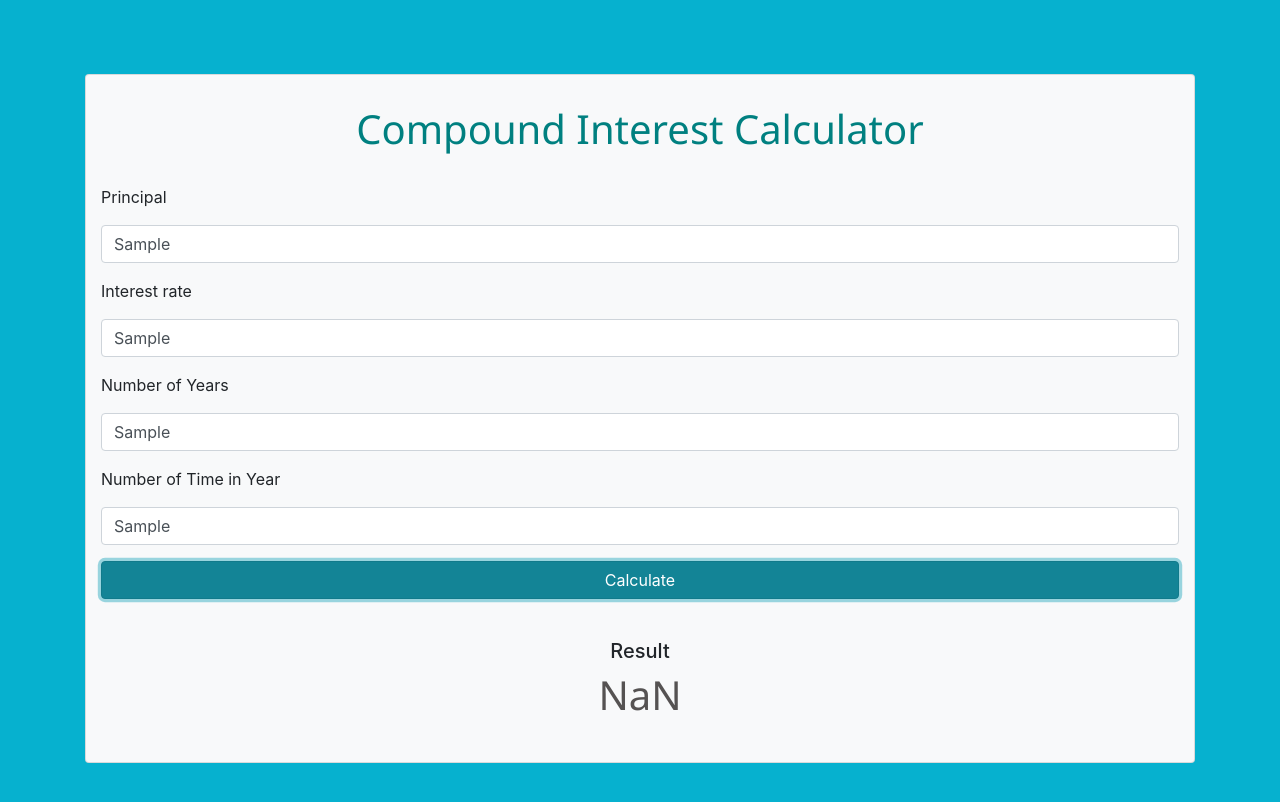
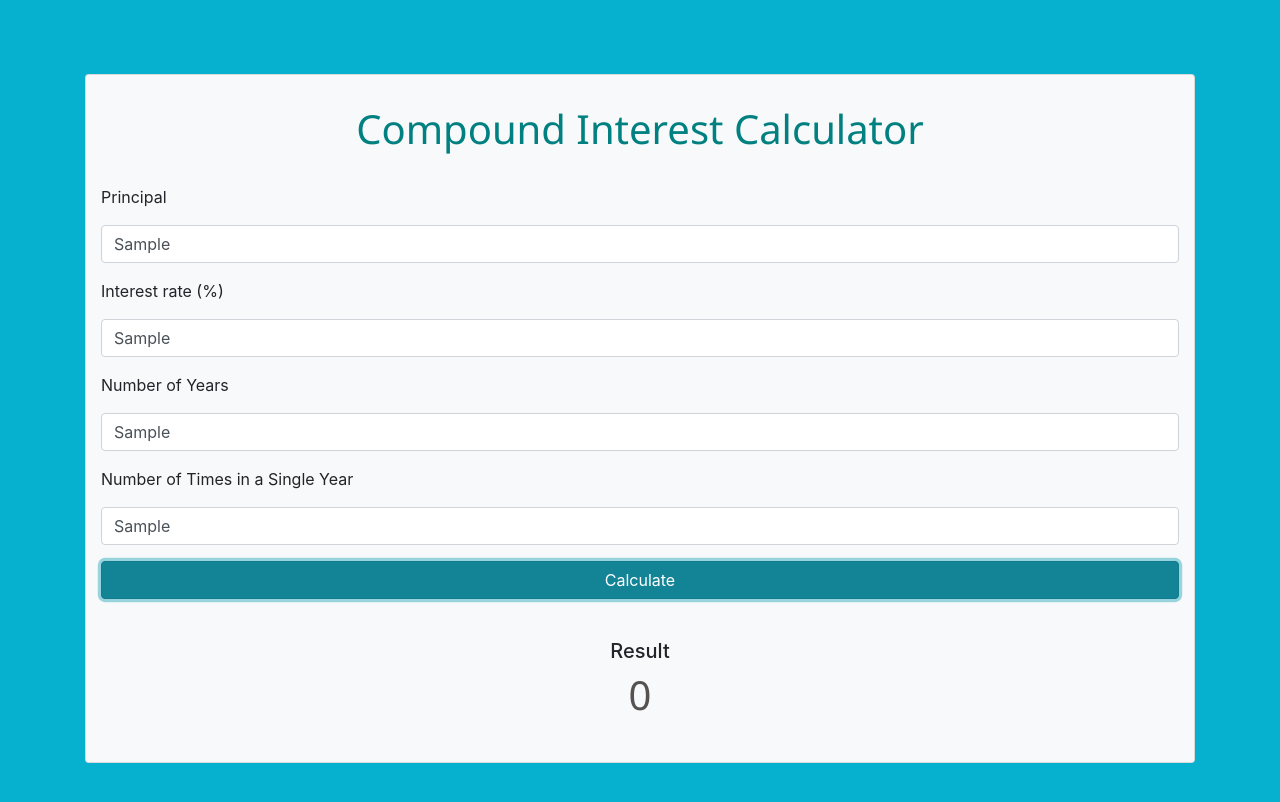
Before and after one commit to mrkc2303/compound-interest-calculator, a plain HTML site: page index.html in a window 1280 px wide. Both pictures are taken after typing "Sample", "Sample", "Sample", "Sample" into the empty fields and a click on the button "Calculate". Drawn offline with nearby package versions, Linux system fonts and the light colour scheme.

Commit message:
Changed all files

```diff
--- a/index.html
+++ b/index.html
@@ -26,7 +26,7 @@
                   <input class="form-control" type="text" id="principal" placeholder="Amount">
              </div>
               <div class="form-group">
-                  <label class="form-group">Interest rate</label>
+                  <label class="form-group">Interest rate (%)</label>
                   <input class="form-control" type="text" id="annual-interest-rate"
                   placeholder="Rate in %">
               </div>
@@ -36,7 +36,7 @@
                   placeholder="Years">
               </div>
               <div class="form-group">
-                  <label class="form-group">Number of Time in Year </label>
+                  <label class="form-group">Number of Times in a Single Year </label>
                   <input class="form-control" type="text" id="number-of-times-in-year"
                   placeholder="Times in Year">
               </div>
--- a/script.js
+++ b/script.js
@@ -1,22 +1,23 @@
 var btn = document.getElementById("btn");
 var body = document.querySelector("body");
 
-function calculate(){
-    var principal = 0;
-    var interest = 0;
-    var numberOfYear = 0;
-    var numberOfTimesInYear = 0;
+function calculate() {
+
     var CI = 0;
+    var principal = document.getElementById("principal").value;
+    var interest = document.getElementById("annual-interest-rate").value;
+    var nyear = document.getElementById("number-of-year").value;
+    var ntime = document.getElementById("number-of-times-in-year").value;
 
-    principal = parseInt(document.getElementById("principal").value);
-    interest = parseInt(document.getElementById("annual-interest-rate").value);
-    nyear = document.getElementById("number-of-year").value;
-    ntime = document.getElementById("number-of-times-in-year").value;
+    if(principal > 0 && interest > 0 && nyear > 0 && ntime > 0) {
+        CI = (principal* Math.pow((1 + (interest/(ntime*100))), (ntime*nyear)));
+        CI = CI.toFixed(2);
+        document.getElementById("res").innerHTML = CI;
+    }
+    else{
+        alert("Please Enter Valid Values!!")
+    }
 
-    CI = (principal* Math.pow((1 + (interest/(ntime*100))), (ntime*nyear)));
-    CI = CI.toFixed(2);
-
-    document.getElementById("res").innerHTML = CI;
 }
 
 btn.addEventListener("click", calculate);
--- a/style.css
+++ b/style.css
@@ -22,11 +22,6 @@ h5{
     color: rgb(85, 82, 82);
 }
 
-.copyright{
-    text-align: center;
-    margin-bottom: 20px;
-}
-
 .name{
     color: white;
 }
```
Also changed, not shown: 1 other file.
